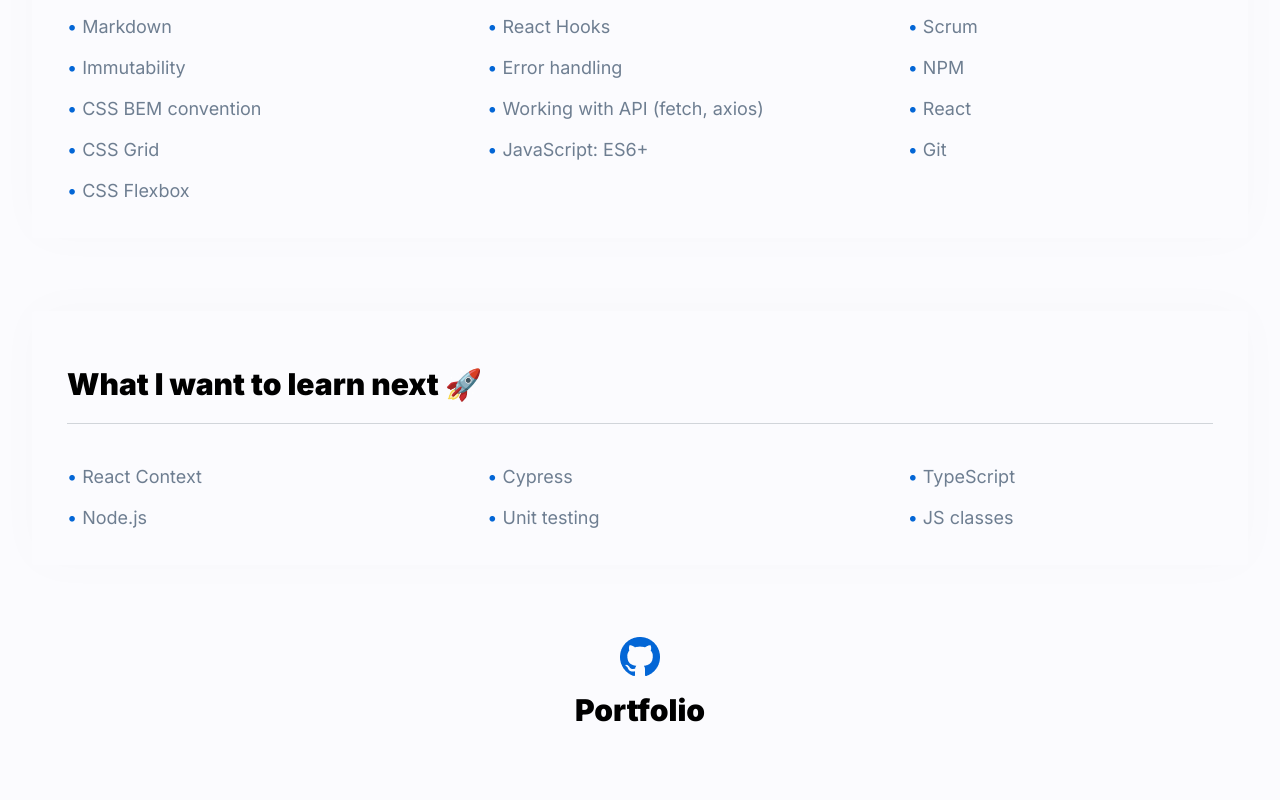
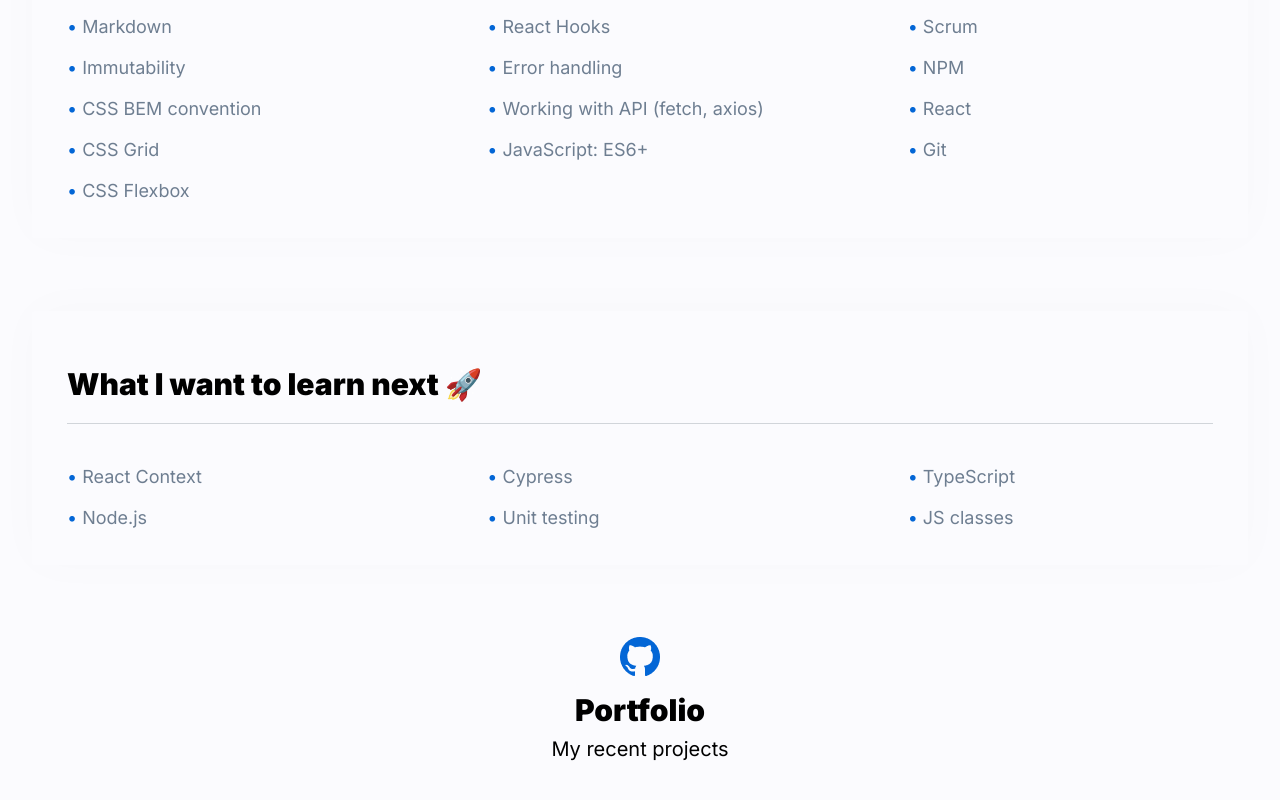
Before and after one commit to Damian-Niklasinski/personal-homepage, a React (Create React App) app: page / in a window 1280 px wide. Shown: the part 852-1652 px from the top of the page. Built offline with nearby package versions, Linux system fonts and the light colour scheme.

Commit message:
StyledSubTitle added and styles too

```diff
--- a/src/components/Portfolio/index.js
+++ b/src/components/Portfolio/index.js
@@ -1,10 +1,11 @@
-import { StyledHeader, StyledImage, StyledTitle } from "./styled";
+import { StyledHeader, StyledImage, StyledSubTitle, StyledTitle } from "./styled";
 import gitIMG from "../../images/Shape.png"
 
 const Portfolio = () => (
     <StyledHeader>
         <StyledImage src={gitIMG} alt="GitIMG"/>
         <StyledTitle>Portfolio</StyledTitle>
+        <StyledSubTitle>My recent projects</StyledSubTitle>
     </StyledHeader>
 );
 
--- a/src/components/Portfolio/styled.js
+++ b/src/components/Portfolio/styled.js
@@ -16,4 +16,12 @@
     font-size: 30px;
     font-weight: 900;
     margin-top: 12px;
+    margin-bottom: 0px;
 `;
+
+export const StyledSubTitle = styled.p`
+    font-size: 20px;
+    font-weight: 400;
+    line-height: 28px;
+    margin-top: 8px;
+`;
```
